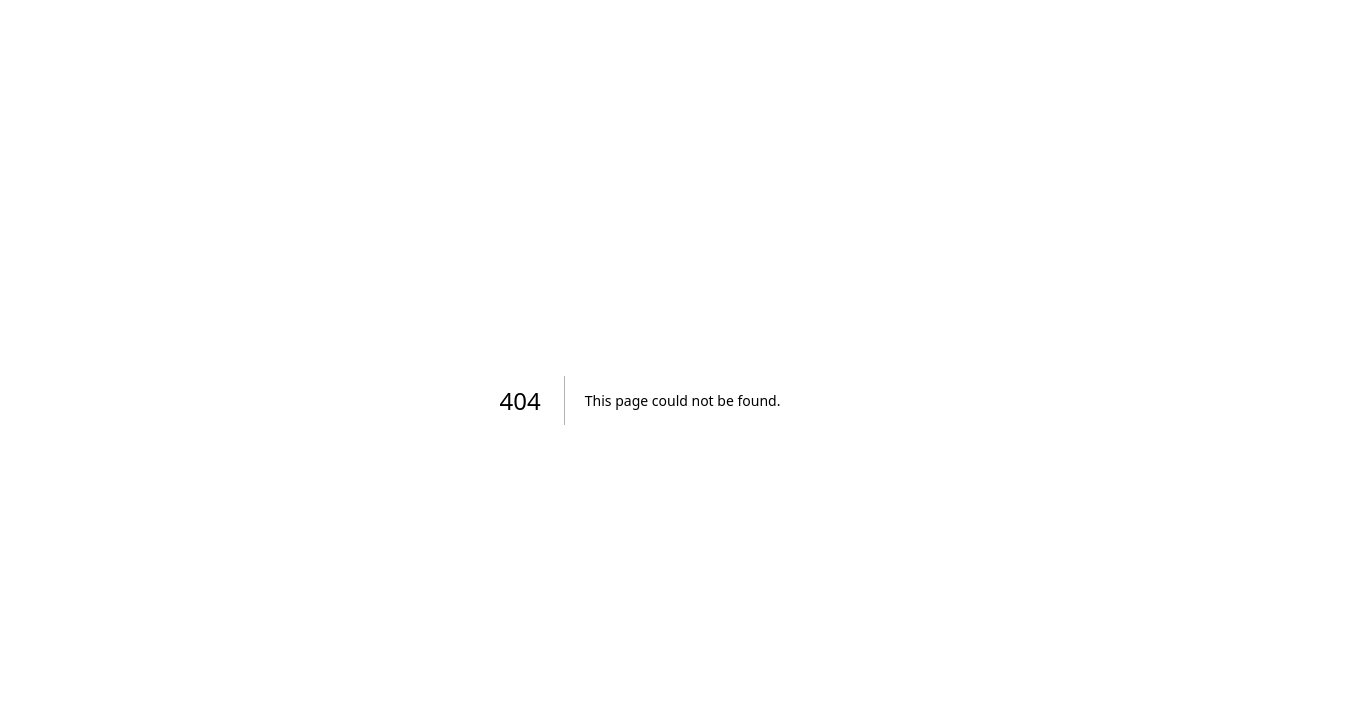
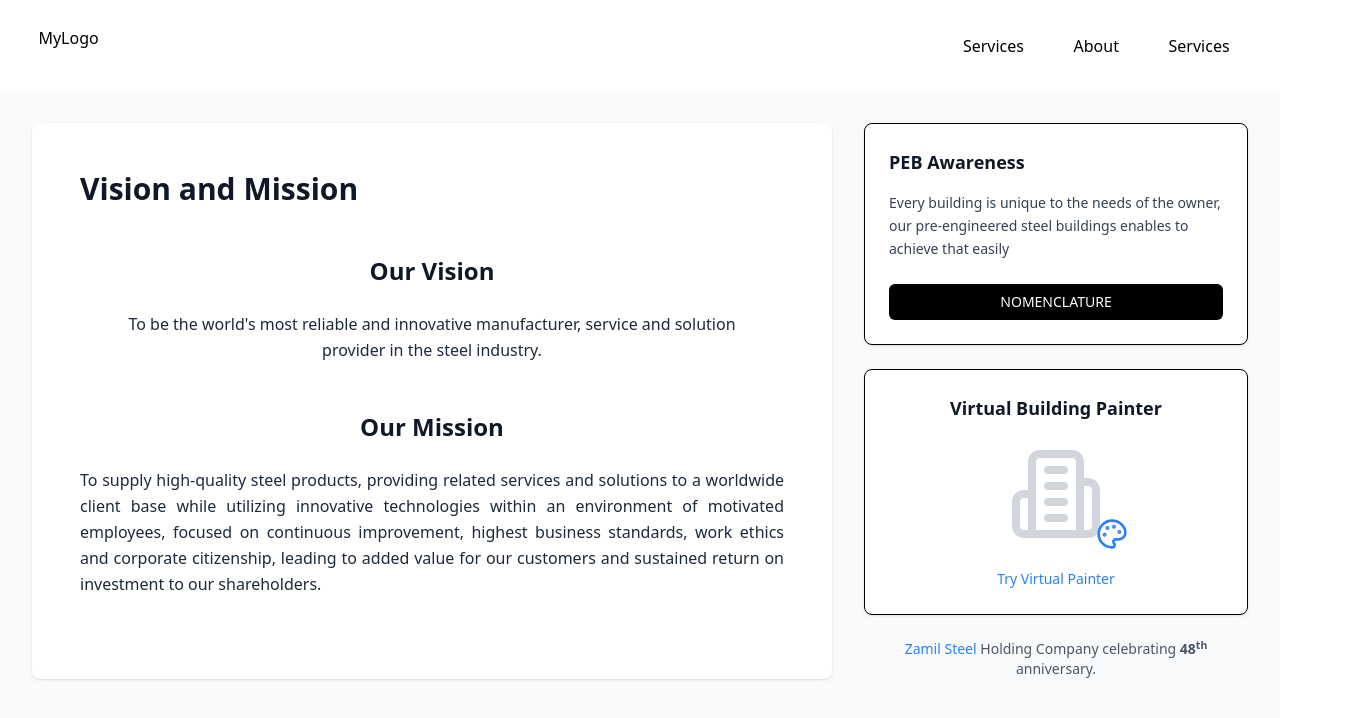
Before and after one commit to Prrooo/gati_project, a Next.js app: page /VisionMission in a window 1280 px wide. Before the commit this address had no page. Shown: the top 718 px of the page, 1349 px wide, since content can reach past the window. Built offline with nearby package versions, Linux system fonts and the light colour scheme.

Commit message:
msg --visonmission

```diff
--- a/package.json
+++ b/package.json
@@ -9,10 +9,12 @@
     "lint": "next lint"
   },
   "dependencies": {
+    "clsx": "^2.1.1",
     "lucide-react": "^0.514.0",
     "next": "15.3.3",
     "react": "^19.0.0",
-    "react-dom": "^19.0.0"
+    "react-dom": "^19.0.0",
+    "tailwind-merge": "^3.3.1"
   },
   "devDependencies": {
     "@eslint/eslintrc": "^3",
--- /dev/null
+++ b/src/app/VisionMission/page.tsx
@@ -0,0 +1,114 @@
+import Navbar from "@/components/Navbar";
+import { Button } from "@/components/ui/button";
+import { Card, CardContent } from "@/components/ui/card";
+import { Building2, Palette } from "lucide-react";
+import Link from "next/link";
+
+export default function VisionMissionPage() {
+  return (
+    <div className="min-h-screen bg-white">
+      <Navbar />
+
+      <div className="min-h-screen bg-gray-50 p-4 md:p-8">
+        <div className="max-w-7xl mx-auto">
+          <div className="grid grid-cols-1 lg:grid-cols-3 gap-8">
+            {/* Vision and Mission Section */}
+            <div className="lg:col-span-2 bg-white p-8 md:p-12 rounded-lg shadow-sm">
+              <h1 className="text-2xl md:text-3xl font-bold text-gray-900 mb-12">
+                Vision and Mission
+              </h1>
+
+              {/* Our Vision */}
+              <div className="mb-12">
+                <h2 className="text-xl md:text-2xl font-bold text-gray-900 text-center mb-6">
+                  Our Vision
+                </h2>
+                <div className="text-center max-w-2xl mx-auto">
+                  <p className="text-gray-800 font-medium leading-relaxed">
+                    To be the world's most reliable and innovative manufacturer,
+                    service and solution provider in the steel industry.
+                  </p>
+                </div>
+              </div>
+
+              {/* Our Mission */}
+              <div>
+                <h2 className="text-xl md:text-2xl font-bold text-gray-900 text-center mb-6">
+                  Our Mission
+                </h2>
+                <p className="text-gray-800 leading-relaxed text-justify">
+                  To supply high-quality steel products, providing related
+                  services and solutions to a worldwide client base while
+                  utilizing innovative technologies within an environment of
+                  motivated employees, focused on continuous improvement,
+                  highest business standards, work ethics and corporate
+                  citizenship, leading to added value for our customers and
+                  sustained return on investment to our shareholders.
+                </p>
+              </div>
+            </div>
+
+            {/* PEB Awareness Section */}
+            <div className="space-y-6">
+              {/* PEB Awareness Card */}
+              <Card className="bg-white shadow-sm">
+                <CardContent className="p-6">
+                  <h3 className="text-lg font-bold text-gray-900 mb-4">
+                    PEB Awareness
+                  </h3>
+                  <p className="text-gray-700 text-sm leading-relaxed mb-6">
+                    Every building is unique to the needs of the owner, our
+                    pre-engineered steel buildings enables to achieve that
+                    easily
+                  </p>
+                  <Button
+                    className="w-full bg-black hover:bg-gray-800 text-white font-medium"
+                    size="sm"
+                  >
+                    NOMENCLATURE
+                  </Button>
+                </CardContent>
+              </Card>
+
+              {/* Virtual Building Painter Card */}
+              <Card className="bg-white shadow-sm">
+                <CardContent className="p-6">
+                  <h3 className="text-lg font-bold text-gray-900 text-center mb-6">
+                    Virtual Building Painter
+                  </h3>
+
+                  {/* Building Icon Placeholder */}
+                  <div className="flex justify-center mb-6">
+                    <div className="relative">
+                      <Building2 className="w-32 h-24 text-gray-300" />
+                      <Palette className="w-8 h-8 text-blue-500 absolute -bottom-2 -right-2" />
+                    </div>
+                  </div>
+
+                  <div className="text-center">
+                    <Link
+                      href="#"
+                      className="text-blue-500 hover:text-blue-600 font-medium text-sm"
+                    >
+                      Try Virtual Painter
+                    </Link>
+                  </div>
+                </CardContent>
+              </Card>
+
+              {/* Company Anniversary */}
+              <div className="text-center text-sm text-gray-600">
+                <span className="text-blue-500 font-medium">Zamil Steel</span>{" "}
+                Holding Company celebrating{" "}
+                <span className="font-bold">
+                  48<sup>th</sup>
+                </span>{" "}
+                anniversary.
+              </div>
+            </div>
+          </div>
+        </div>
+      </div>
+    </div>
+  );
+}
--- a/src/components/Navbar.tsx
+++ b/src/components/Navbar.tsx
@@ -17,7 +17,7 @@ const menuItems = [
     desp: "adslfjaslfdjlkajfljsfkadsjflajdflkajsdfkajsdfjakdjfksjflksajdfjasdfsahgasdfksajfajdfjadfljalkdjflk",
     submenu: [
       { label: "Overview", href: "about" },
-      { label: "Vision & Mission", href: "#" },
+      { label: "Vision & Mission", href: "VisionMission" },
       { label: "Executive Profile", href: "#" },
     ],
   },
--- /dev/null
+++ b/src/components/ui/button.tsx
@@ -0,0 +1,35 @@
+import * as React from "react"
+import { cn } from "@/lib/utils"
+
+export interface ButtonProps extends React.ButtonHTMLAttributes<HTMLButtonElement> {
+  size?: "default" | "sm" | "lg"
+  variant?: "default" | "outline" | "ghost"
+}
+
+const Button = React.forwardRef<HTMLButtonElement, ButtonProps>(
+  ({ className, size = "default", variant = "default", ...props }, ref) => {
+    return (
+      <button
+        className={cn(
+          "inline-flex items-center justify-center rounded-md text-sm font-medium transition-colors focus-visible:outline-none focus-visible:ring-2 focus-visible:ring-ring focus-visible:ring-offset-2 disabled:opacity-50 disabled:pointer-events-none ring-offset-background",
+          {
+            "bg-primary text-primary-foreground hover:bg-primary/90": variant === "default",
+            "border border-input hover:bg-accent hover:text-accent-foreground": variant === "outline",
+            "hover:bg-accent hover:text-accent-foreground": variant === "ghost",
+          },
+          {
+            "h-10 py-2 px-4": size === "default",
+            "h-9 px-3 rounded-md": size === "sm",
+            "h-11 px-8 rounded-md": size === "lg",
+          },
+          className,
+        )}
+        ref={ref}
+        {...props}
+      />
+    )
+  },
+)
+Button.displayName = "Button"
+
+export { Button }
--- /dev/null
+++ b/src/components/ui/card.tsx
@@ -0,0 +1,42 @@
+import * as React from "react"
+import { cn } from "@/lib/utils"
+
+const Card = React.forwardRef<HTMLDivElement, React.HTMLAttributes<HTMLDivElement>>(({ className, ...props }, ref) => (
+  <div ref={ref} className={cn("rounded-lg border bg-card text-card-foreground shadow-sm", className)} {...props} />
+))
+Card.displayName = "Card"
+
+const CardHeader = React.forwardRef<HTMLDivElement, React.HTMLAttributes<HTMLDivElement>>(
+  ({ className, ...props }, ref) => (
+    <div ref={ref} className={cn("flex flex-col space-y-1.5 p-6", className)} {...props} />
+  ),
+)
+CardHeader.displayName = "CardHeader"
+
+const CardTitle = React.forwardRef<HTMLParagraphElement, React.HTMLAttributes<HTMLHeadingElement>>(
+  ({ className, ...props }, ref) => (
+    <h3 ref={ref} className={cn("text-2xl font-semibold leading-none tracking-tight", className)} {...props} />
+  ),
+)
+CardTitle.displayName = "CardTitle"
+
+const CardDescription = React.forwardRef<HTMLParagraphElement, React.HTMLAttributes<HTMLParagraphElement>>(
+  ({ className, ...props }, ref) => (
+    <p ref={ref} className={cn("text-sm text-muted-foreground", className)} {...props} />
+  ),
+)
+CardDescription.displayName = "CardDescription"
+
+const CardContent = React.forwardRef<HTMLDivElement, React.HTMLAttributes<HTMLDivElement>>(
+  ({ className, ...props }, ref) => <div ref={ref} className={cn("p-6 pt-0", className)} {...props} />,
+)
+CardContent.displayName = "CardContent"
+
+const CardFooter = React.forwardRef<HTMLDivElement, React.HTMLAttributes<HTMLDivElement>>(
+  ({ className, ...props }, ref) => (
+    <div ref={ref} className={cn("flex items-center p-6 pt-0", className)} {...props} />
+  ),
+)
+CardFooter.displayName = "CardFooter"
+
+export { Card, CardHeader, CardFooter, CardTitle, CardDescription, CardContent }
--- /dev/null
+++ b/src/lib/utils.ts
@@ -0,0 +1,6 @@
+import { type ClassValue, clsx } from "clsx"
+import { twMerge } from "tailwind-merge"
+
+export function cn(...inputs: ClassValue[]) {
+  return twMerge(clsx(inputs))
+}
```
Also changed, not shown: 1 other file (tests, documents, lock files or other folders).
